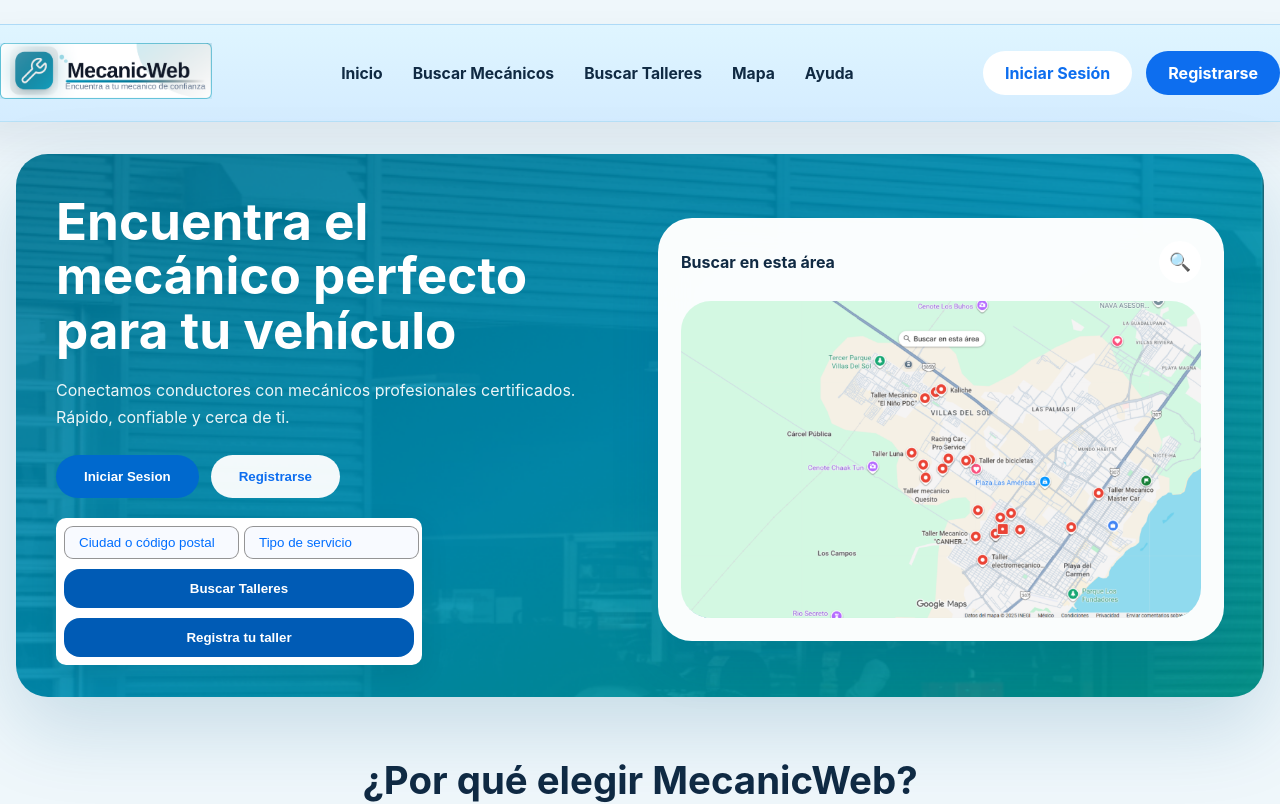
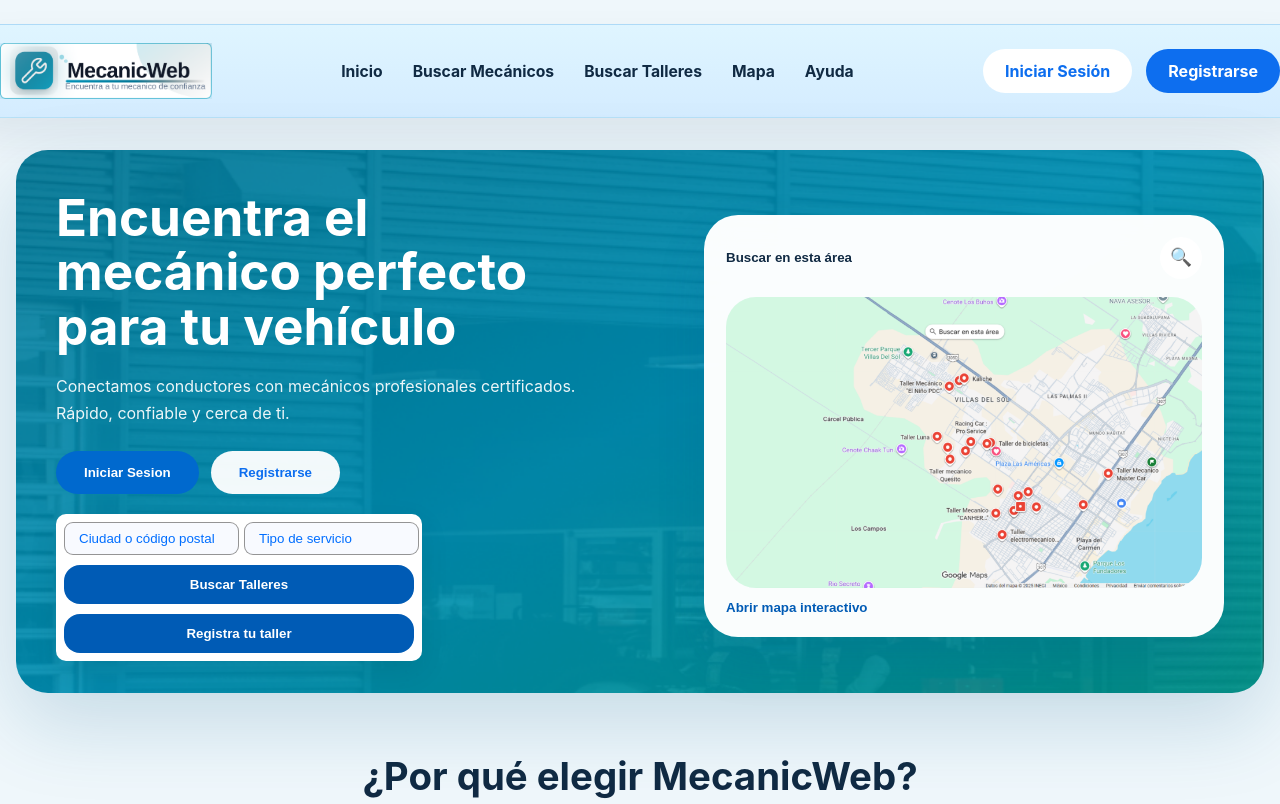
Before and after one commit to 2402045-crypto/Joss, a Vue app: page / in a window 1280 px wide. Shown: the top 804 px of the page. Built offline with nearby package versions, Linux system fonts and the light colour scheme.

Commit message:
agregue el logo como boton y un boton para ir al mapa en el landing page

```diff
--- a/src/components/LandingPage.vue
+++ b/src/components/LandingPage.vue
@@ -21,13 +21,19 @@
       </div>
 
       <div class="hero-visual">
-        <div class="map-card">
+        <button
+          class="map-card map-card-button"
+          type="button"
+          @click="goTo('/maps')"
+          aria-label="Abrir mapa interactivo de talleres"
+        >
           <div class="map-header">
             <span>Buscar en esta área</span>
             <div class="map-badge">🔍</div>
           </div>
           <img :src="mapImage" alt="Mapa de talleres cercanos" class="map-image" />
-        </div>
+          <span class="map-cta">Abrir mapa interactivo</span>
+        </button>
       </div>
     </section>
 
@@ -251,6 +257,23 @@
   box-shadow: 0 24px 50px rgba(2, 70, 135, 0.14);
 }
 
+.map-card-button {
+  border: none;
+  cursor: pointer;
+  text-align: left;
+  transition: transform 0.2s ease, box-shadow 0.2s ease;
+}
+
+.map-card-button:hover {
+  transform: translateY(-2px);
+  box-shadow: 0 28px 58px rgba(2, 70, 135, 0.2);
+}
+
+.map-card-button:focus-visible {
+  outline: 3px solid #0d6eef;
+  outline-offset: 3px;
+}
+
 .map-header {
   display: flex;
   justify-content: space-between;
@@ -276,6 +299,13 @@
   height: auto;
   border-radius: 30px;
   display: block;
+}
+
+.map-cta {
+  display: inline-block;
+  margin-top: 12px;
+  color: #005bb5;
+  font-weight: 700;
 }
 
 .map-label {
--- a/src/components/NavBar.vue
+++ b/src/components/NavBar.vue
@@ -1,8 +1,8 @@
 <template>
   <header class="topbar">
-    <div class="brand">
+    <RouterLink class="brand" to="/" aria-label="Ir a la página de inicio">
       <img :src="logo" alt="MecanicWeb logo" class="brand-image" />
-    </div>
+    </RouterLink>
 
     <nav class="main-nav">
 
@@ -80,6 +80,7 @@
 
 .topbar { width: 100%; max-width: 1300px; display: flex; align-items: center; justify-content: space-between; padding: 18px 32px; background: linear-gradient(180deg, #dff5ff 0%, #d4ecff 100%); border: 1px solid rgba(2, 136, 209, 0.18); border-radius: 24px; margin: 24px 0 0; box-shadow: 0 20px 40px rgba(11, 43, 78, 0.08); }
 .brand-image { width: auto; height: 56px; }
+.brand { display: inline-flex; align-items: center; text-decoration: none; }
 .main-nav { display: flex; gap: 30px; align-items: center; }
 .main-nav a { color: #102a43; text-decoration: none; font-weight: 700; font-size: 0.98rem; }
 .main-nav a.router-link-active { color: #0d5bbc; }
```
